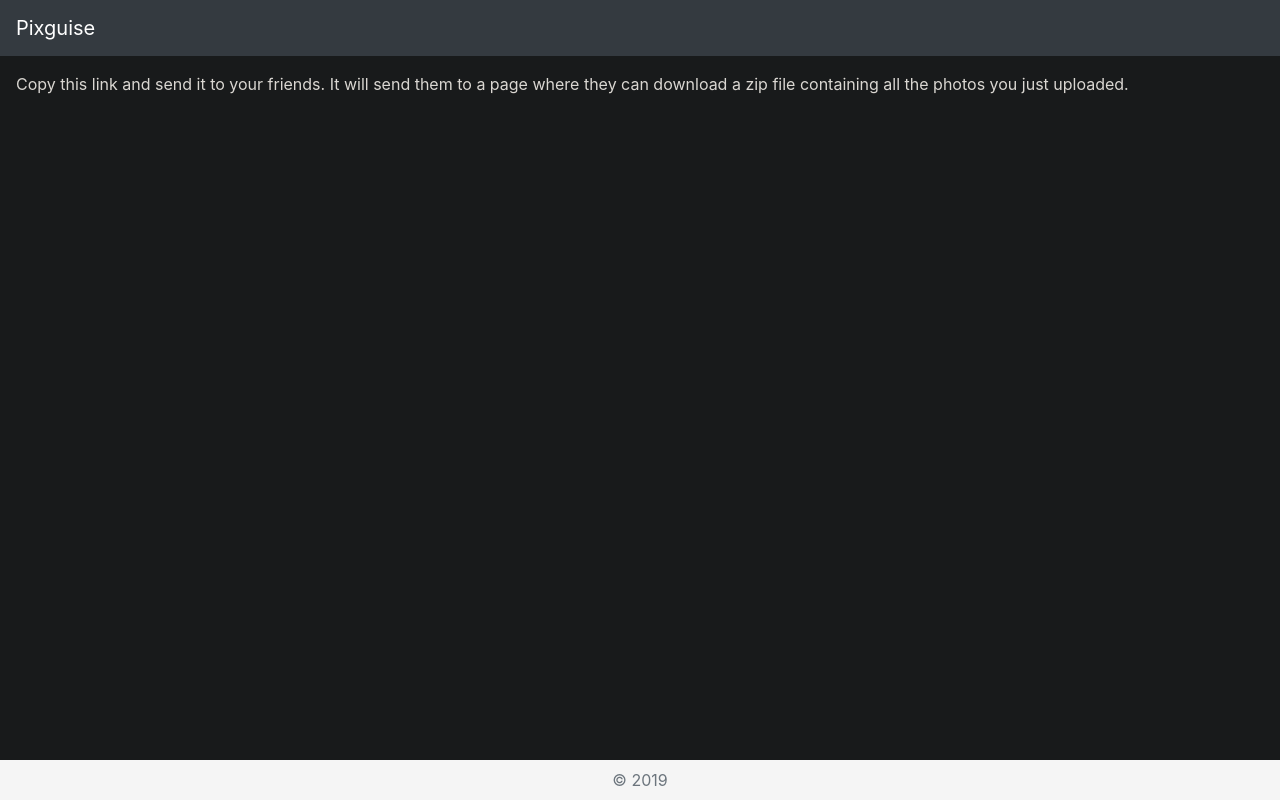
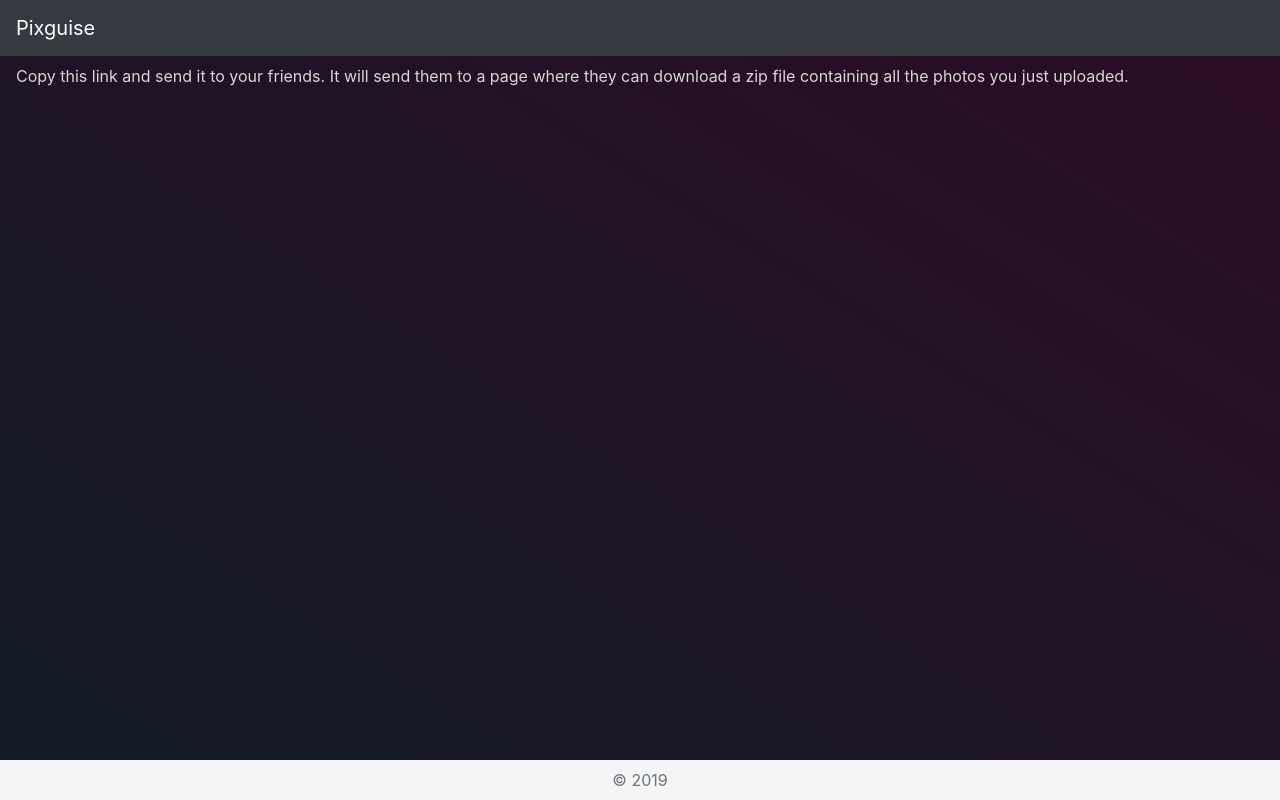
Before and after one commit to fernandogmo/chickenpix, a Django app: template templates/photos.html in a window 1280 px wide. Run offline with Django 3.2, Linux system fonts and the light colour scheme; the template is opened without the code that fills it, so the values that code supplies are empty; some libraries are stand-ins or nearby versions.

Commit message:
Fixed sticky footer and tweaked background

```diff
--- a/templates/base.html
+++ b/templates/base.html
@@ -29,17 +29,44 @@
   Ij48L3BhdGg+PC9nPjwvc3ZnPjwvZz48L2c+PC9zdmc+" rel="icon" type="image/x-icon">
 
   <title>{% block title %}Pixguise{% endblock %}</title>
+  <style>
+	main {
+	max-height: calc(100% - 6rem);
+	overflow: auto;
+	}
+
+	html, body {
+	    height: 100%;
+	    width: 100%;
+	    margin: 0;
+	    padding: 0;
+	    overflow-y: auto;
+	}
+	header {
+	    width: 100%;
+	    position: relative;
+	    top: 0;
+	}
+
+	footer {
+	    width: 100%;
+	    background: red;
+	    position: fixed;
+	    bottom: 0;
+	}
+  </style>
 </head>
 <body style="color: rgb(218, 215, 210);
-	     background-color: rgb(24, 26, 27);">
+	     background-color: rgb(24, 26, 27);
+	     background-image: linear-gradient(to top right, #121c27, #2B0B24)">
   <header>
     {% include 'nav.html' %}
   </header>
-  <main class="m-3">
+  <main class="px-3 py-2">
     {% block content %}
     {% endblock %}
   </main>
-  <footer class="footer py-2" style="position:absolute;bottom:0;width:100%;background-color:#f5f5f5;">
+  <footer class="footer py-2" style="background-color:#f5f5f5;">
     <div class="container text-center">
       <span class="text-muted">© 2019</span>
     </div>
--- a/templates/gallery.html
+++ b/templates/gallery.html
@@ -4,8 +4,12 @@
 {% block title %}Home · {{ block.super }}{% endblock %}
 
 {% block content %}
+<div class="my-3">
 <h1>Gallery</h1>
 {% for thumbnail in thumbnails %}
-  <div><img src="{{ MEDIA_URL }}{{ thumbnail.thumbnail.url }}"/></div>
+  <div class="m-1">
+    <img class="img-fluid rounded" src="{{ MEDIA_URL }}{{ thumbnail.thumbnail.url }}"/>
+  </div>
 {% endfor %}
+</div>
 {% endblock %}
```
